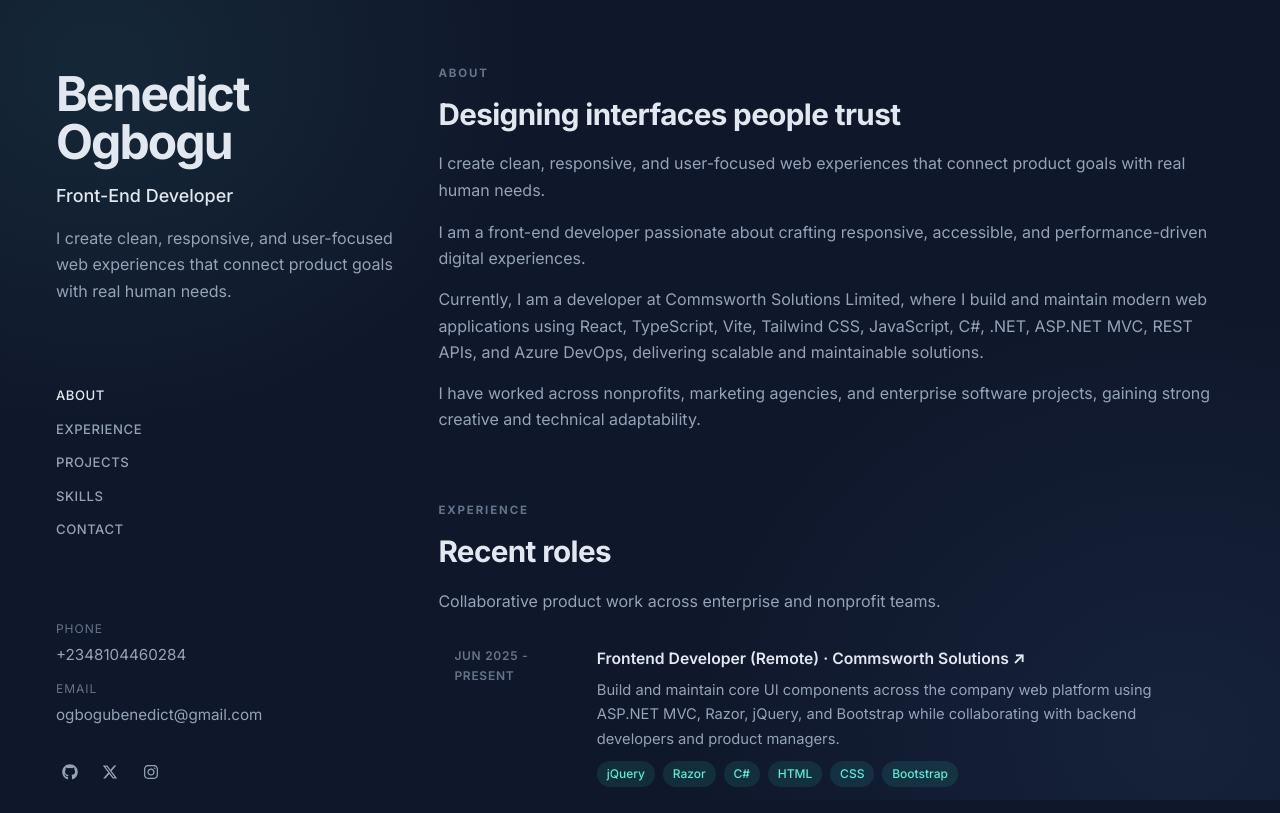
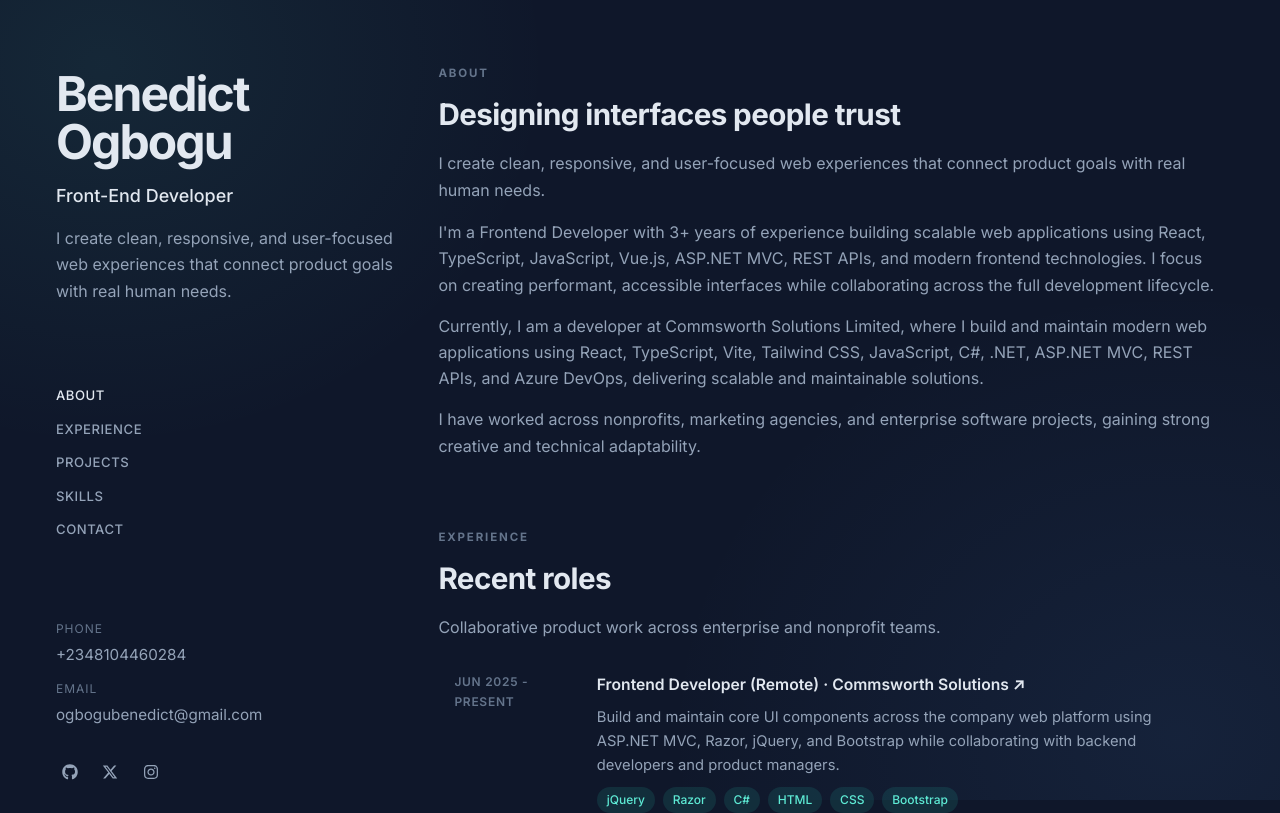
Before and after one commit to bogbogu/portfolio, a React (Vite) app: page / in a window 1280 px wide. Shown: the top 813 px of the page. Built offline with nearby package versions, Linux system fonts and the light colour scheme.

Commit message:
Updated Bio

```diff
--- a/src/constants/profile.ts
+++ b/src/constants/profile.ts
@@ -4,7 +4,7 @@ export const profile = {
   shortBio:
     "I create clean, responsive, and user-focused web experiences that connect product goals with real human needs.",
   intro: [
-    "I am a front-end developer passionate about crafting responsive, accessible, and performance-driven digital experiences.",
+    "I'm a Frontend Developer with 3+ years of experience building scalable web applications using React, TypeScript, JavaScript, Vue.js, ASP.NET MVC, REST APIs, and modern frontend technologies. I focus on creating performant, accessible interfaces while collaborating across the full development lifecycle.",
     "Currently, I am a developer at Commsworth Solutions Limited, where I build and maintain modern web applications using React, TypeScript, Vite, Tailwind CSS, JavaScript, C#, .NET, ASP.NET MVC, REST APIs, and Azure DevOps, delivering scalable and maintainable solutions.",
     "I have worked across nonprofits, marketing agencies, and enterprise software projects, gaining strong creative and technical adaptability.",
   ],
```
